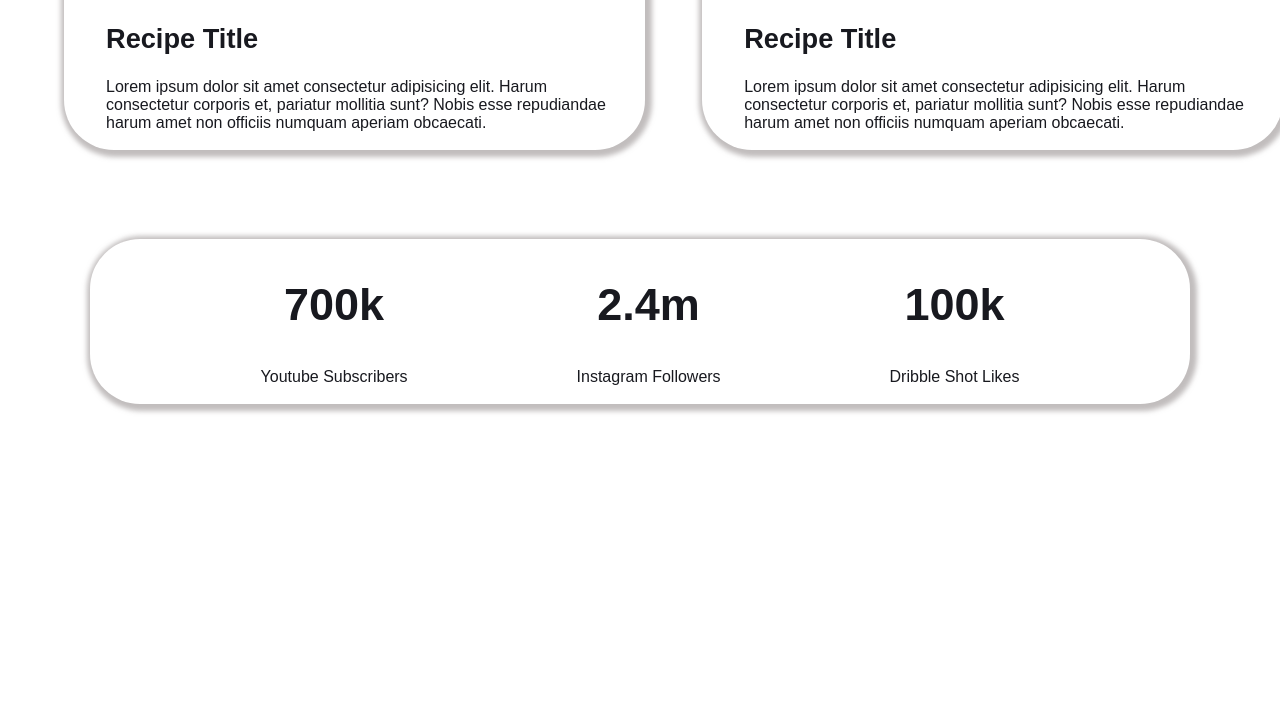
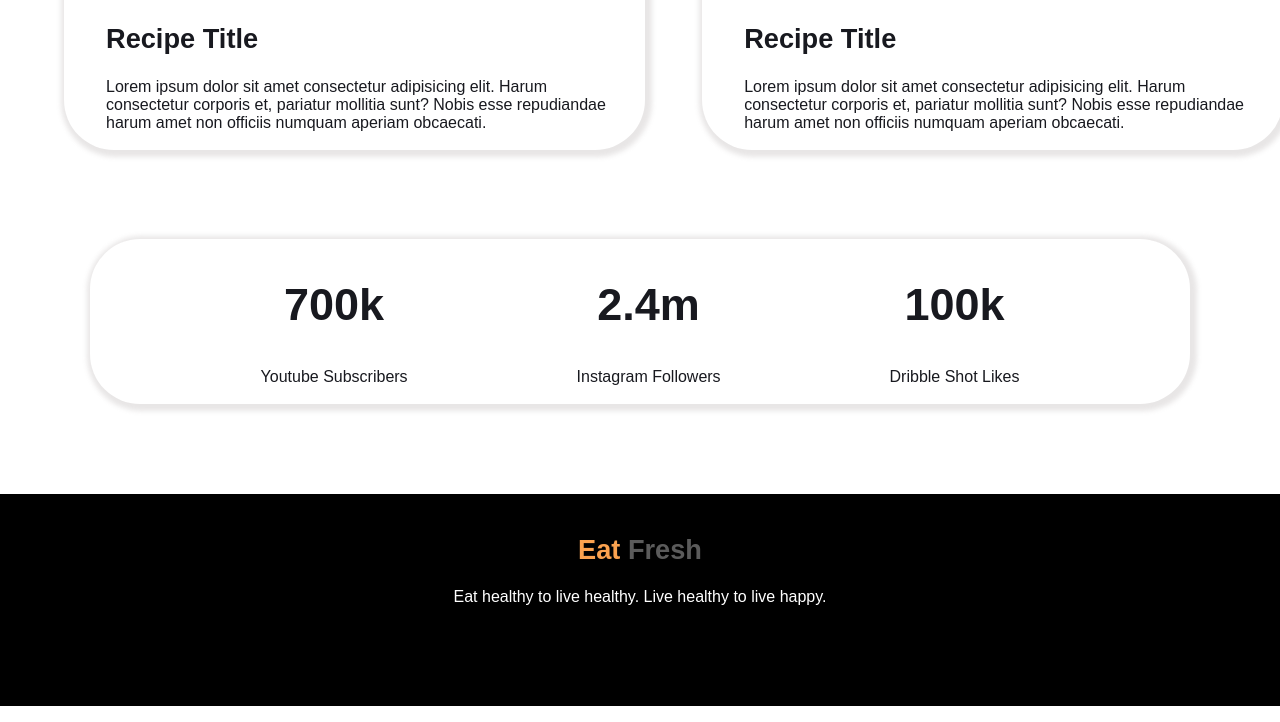
Before and after one commit to ShekhRaselMasrurAhmmadNissan/practice-challenge, a plain HTML site: page index.html in a window 1280 px wide. Shown: the part 2022-2744 px from the top of the page. Before the commit the page ends 2516 px from the top, so only its background shows below. Drawn offline with Linux system fonts and the light colour scheme.

Commit message:
Footer Done.

```diff
--- a/CSS/style.css
+++ b/CSS/style.css
@@ -134,7 +134,7 @@ section {
 	border: 2px solid transparent;
 	border-radius: 50px;
 	background-color: #ffffff;
-	box-shadow: 2px 2px 5px 5px rgba(139, 131, 131, 0.534);
+	box-shadow: 2px 2px 5px 5px rgba(139, 131, 131, 0.200);
 }
 
 .recipe-container > h2 {
@@ -155,7 +155,7 @@ section {
 	border: 2px solid transparent;
 	border-radius: 50px;
 	background-color: #ffffff;
-	box-shadow: 2px 2px 5px 5px rgba(139, 131, 131, 0.534);
+	box-shadow: 2px 2px 5px 5px rgba(139, 131, 131, 0.200);
 }
 
 #subscriber-count > .count > h1 {
@@ -168,3 +168,17 @@ section {
 	color: #18191F;
 	text-align: center;
 }
+
+footer {
+	background: #000;
+}
+footer > h2 {
+	color: #5B5B5B;
+	text-align: center;
+	padding-top: 40px;
+}
+footer > p {
+	color: white;
+	padding-bottom: 100px;
+	text-align: center;
+}
--- a/index.html
+++ b/index.html
@@ -100,4 +100,10 @@
 		<!-- Subscriber Count Section End -->
 	</body>
 
+	<!-- Footer Start -->
+	<footer>
+		<h2><span>Eat</span> Fresh</h2>
+		<p>Eat healthy to live healthy. Live healthy to live happy.</p>
+	</footer>
+	<!-- Footer End -->
 </html>
```
